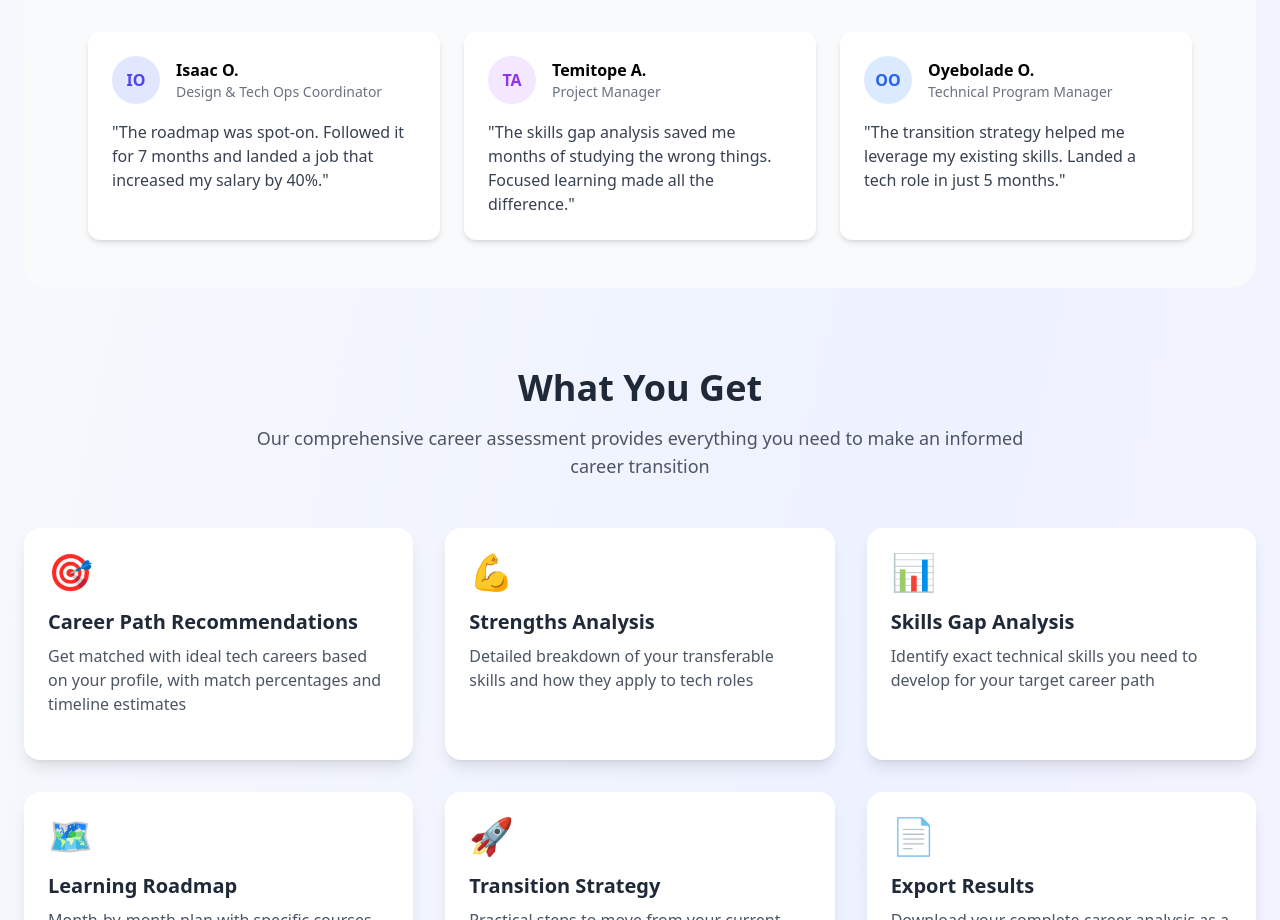
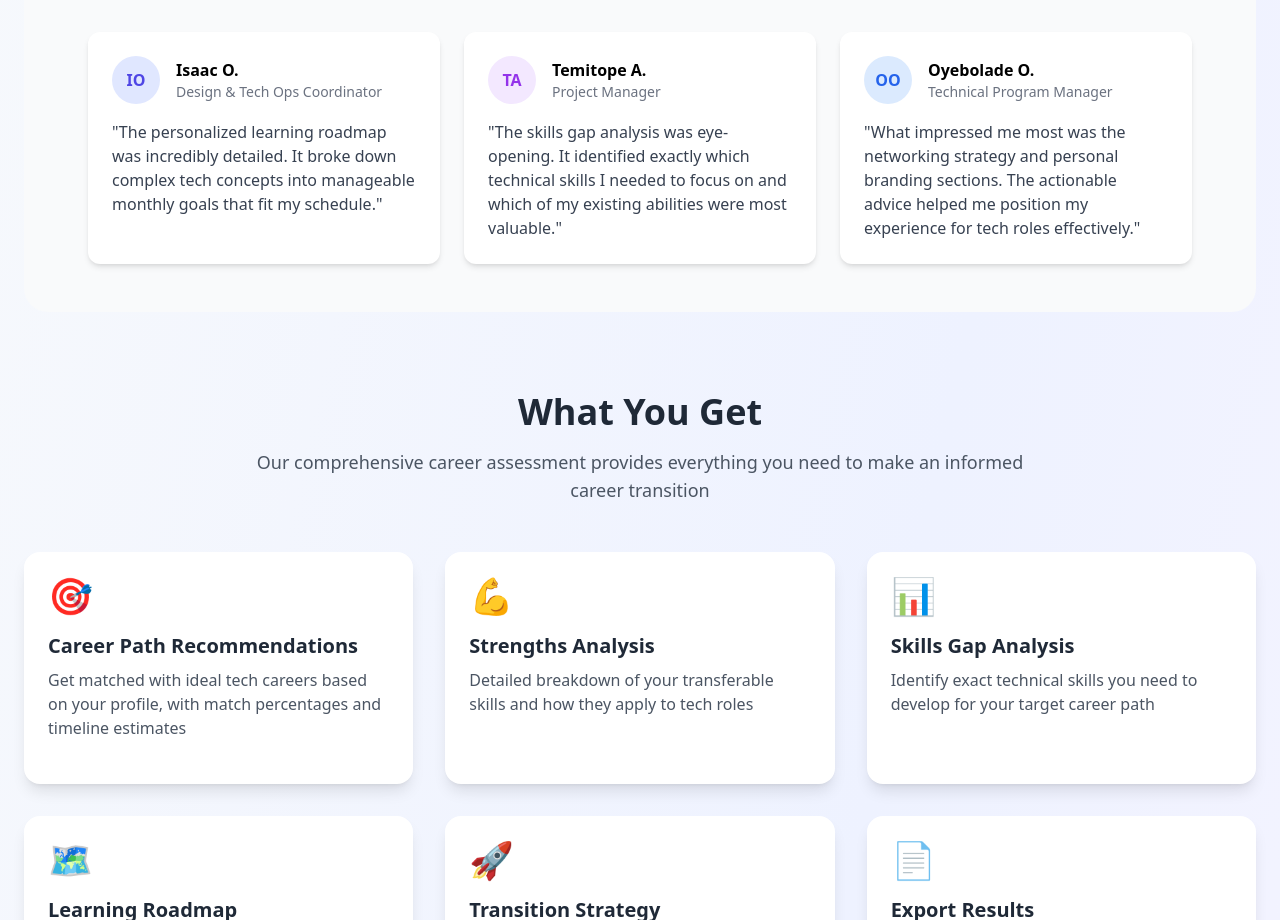
Before and after one commit to techtalentscity/tech-career-analyzer, a React (Create React App) app: page /career in a window 1280 px wide. Shown: the part 1160-2080 px from the top of the page. Built offline with nearby package versions, Linux system fonts and the light colour scheme.

Commit message:
Update CareerHome.jsx

```diff
--- a/src/Pages/career/CareerHome.jsx
+++ b/src/Pages/career/CareerHome.jsx
@@ -202,7 +202,7 @@ const CareerHome = () => {
                   <div className="text-sm text-gray-500">Design & Tech Ops Coordinator</div>
                 </div>
               </div>
-              <p className="text-gray-700">"The roadmap was spot-on. Followed it for 7 months and landed a job that increased my salary by 40%."</p>
+              <p className="text-gray-700">"The personalized learning roadmap was incredibly detailed. It broke down complex tech concepts into manageable monthly goals that fit my schedule."</p>
             </div>
             <div className="bg-white rounded-xl p-6 shadow-md">
               <div className="flex items-center mb-4">
@@ -212,7 +212,7 @@ const CareerHome = () => {
                   <div className="text-sm text-gray-500">Project Manager</div>
                 </div>
               </div>
-              <p className="text-gray-700">"The skills gap analysis saved me months of studying the wrong things. Focused learning made all the difference."</p>
+              <p className="text-gray-700">"The skills gap analysis was eye-opening. It identified exactly which technical skills I needed to focus on and which of my existing abilities were most valuable."</p>
             </div>
             <div className="bg-white rounded-xl p-6 shadow-md">
               <div className="flex items-center mb-4">
@@ -222,7 +222,7 @@ const CareerHome = () => {
                   <div className="text-sm text-gray-500">Technical Program Manager</div>
                 </div>
               </div>
-              <p className="text-gray-700">"The transition strategy helped me leverage my existing skills. Landed a tech role in just 5 months."</p>
+              <p className="text-gray-700">"What impressed me most was the networking strategy and personal branding sections. The actionable advice helped me position my experience for tech roles effectively."</p>
             </div>
           </div>
         </section>
```
